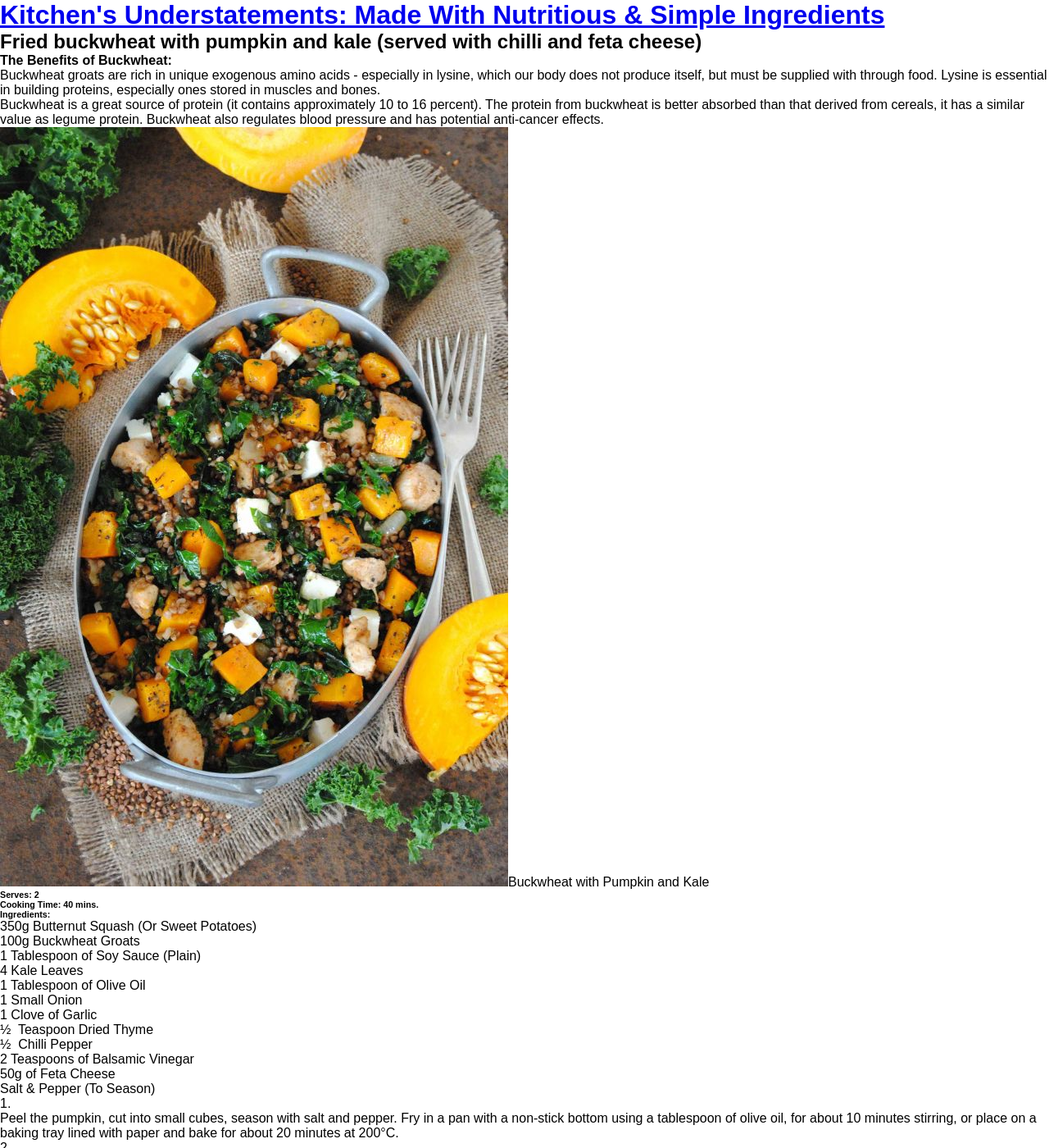
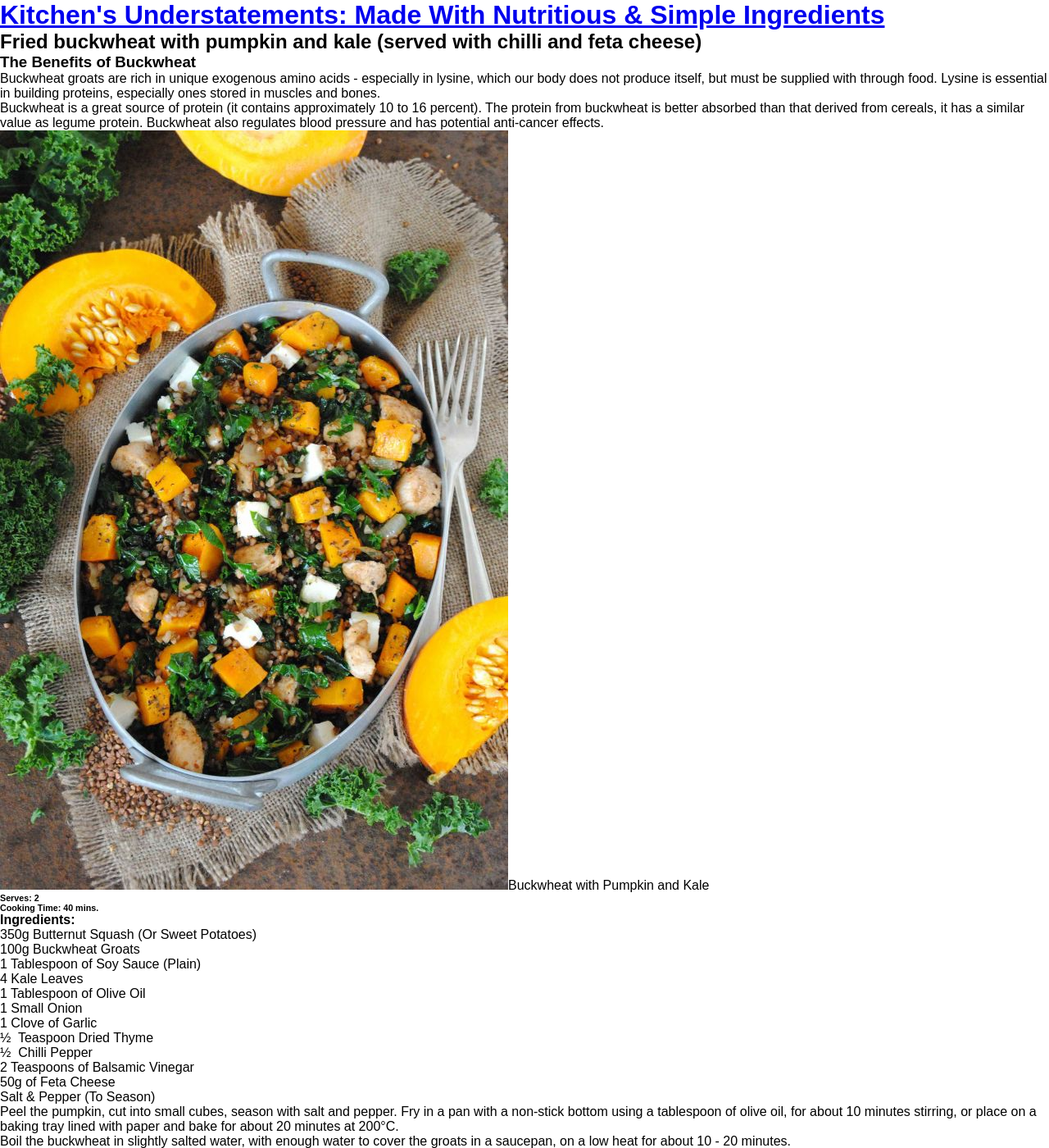
Before and after one commit to max19057767/maxrecipes, a Jekyll site: the page built from _recipes/fried-buckwheat-with-pumpkin-and-kale-served-with-chilli-and-feta-cheese.md, in a window 1280 px wide and 1400 px high. Shown: the whole window at 82% size. Built offline with Jekyll 4.4.1, drawn with Linux system fonts in a browser that asks for light colours; some of the changed lines change nothing that is shown.

Commit message:
Update Recipe “fried-buckwheat-with-pumpkin-and-kale-served-with-chilli-and-feta-cheese”

```diff
--- a/_recipes/fried-buckwheat-with-pumpkin-and-kale-served-with-chilli-and-feta-cheese.md
+++ b/_recipes/fried-buckwheat-with-pumpkin-and-kale-served-with-chilli-and-feta-cheese.md
@@ -4,85 +4,47 @@
 order: 6
 layout: recipe
 ---
-#### The Benefits of Buckwheat:
+### The Benefits of Buckwheat
 
 Buckwheat groats are rich in unique exogenous amino acids - especially in lysine, which our body does not produce itself, but must be supplied with through food. Lysine is essential in building proteins, especially ones stored in muscles and bones.
 
 Buckwheat is a great source of protein (it contains approximately 10 to 16 percent). The protein from buckwheat is better absorbed than that derived from cereals, it has a similar value as legume protein. Buckwheat also regulates blood pressure and has potential anti-cancer effects.
 
-
-
 ![Buckwheat with pumpkin and kale served in a large bowl, surrounded by sliced pumpkins.](../uploads/kasza-gryczana-z-dynia-1.jpg "Buckwheat with Pumpkin and Kale")
-
-
 
 > ###### Serves: 2
 >
 > ###### Cooking Time: 40 mins.
 
+#### Ingredients:
 
-
-###### Ingredients:
-
-350g Butternut Squash (Or Sweet Potatoes)
-
-100g Buckwheat Groats
-
-1 Tablespoon of Soy Sauce (Plain)
-
-4 Kale Leaves
-
-1 Tablespoon of Olive Oil
-
-1 Small Onion
-
-1 Clove of Garlic
-
-½  Teaspoon Dried Thyme
-
-½  Chilli Pepper
-
-2 Teaspoons of Balsamic Vinegar
-
-50g of Feta Cheese
-
-Salt & Pepper (To Season)
+* 350g Butternut Squash (Or Sweet Potatoes)
+* 100g Buckwheat Groats
+* 1 Tablespoon of Soy Sauce (Plain)
+* 4 Kale Leaves
+* 1 Tablespoon of Olive Oil
+* 1 Small Onion
+* 1 Clove of Garlic
+* ½  Teaspoon Dried Thyme
+* ½  Chilli Pepper
+* 2 Teaspoons of Balsamic Vinegar
+* 50g of Feta Cheese
+* Salt & Pepper (To Season)
 
 
 
-1.
+1. Peel the pumpkin, cut into small cubes, season with salt and pepper. Fry in a pan with a non-stick bottom using a tablespoon of olive oil, for about 10 minutes stirring, or place on a baking tray lined with paper and bake for about 20 minutes at 200°C.
+2. Boil the buckwheat in slightly salted water, with enough water to cover the groats in a saucepan, on a low heat for about 10 - 20 minutes.
+3. Once cooked, leave covered for another 5 - 10 minutes.* Afterwards, drain the groats and place them into a bowl, then mix with the soy sauce.
+4. Wash the kale, tear off the soft leaves from the hard part in the middle, chop, put in boiling water for a minute, drain.
+5. Pour the olive oil into the pan, sauté the diced onion. Add sliced garlic and thyme, fry for a minute.
+6. Add the buckwheat groats, chilli pepper and fry, stirring, for half a minute. Then add the fried or baked pumpkin and finally the kale. Stir, add balsamic vinegar and fry for another 1 - 2 minutes. Sprinkle the dish with feta cheese at the end.
 
-Peel the pumpkin, cut into small cubes, season with salt and pepper. Fry in a pan with a non-stick bottom using a tablespoon of olive oil, for about 10 minutes stirring, or place on a baking tray lined with paper and bake for about 20 minutes at 200°C.
-
-
-
-2.
-
-Boil the buckwheat in slightly salted water, with enough water to cover the groats in a saucepan, on a low heat for about 10 - 20 minutes.
-
-Once cooked, leave covered for another 5 - 10 minutes.* Afterwards, drain the groats and place them into a bowl, then mix with the soy sauce.
-
-3.
-
-Wash the kale, tear off the soft leaves from the hard part in the middle, chop, put in boiling water for a minute, drain.
-
-
-
-4.
-
-Pour the olive oil into the pan, sauté the diced onion. Add sliced garlic and thyme, fry for a minute.
-
-5.
-
-Add the buckwheat groats, chilli pepper and fry, stirring, for half a minute. Then add the fried or baked pumpkin and finally the kale. Stir, add balsamic vinegar and fry for another 1 - 2 minutes. Sprinkle the dish with feta cheese at the end.
-
-\
-**Things to keep in mind:**
+##### \
+Things to keep in mind:
 
 ∗ Cook the groats in the ratio of 1 cup of groats to 3 to 4 cups of liquid. The less liquid, the more perceptible and hard the groats. However, the more liquid we add, the groats will be soft and tender.
 
-
-
-**Vegan Alternative:**
+##### Vegan Alternative:
 
 For a vegan version of this dish, you can use green olives instead of feta cheese.
```
